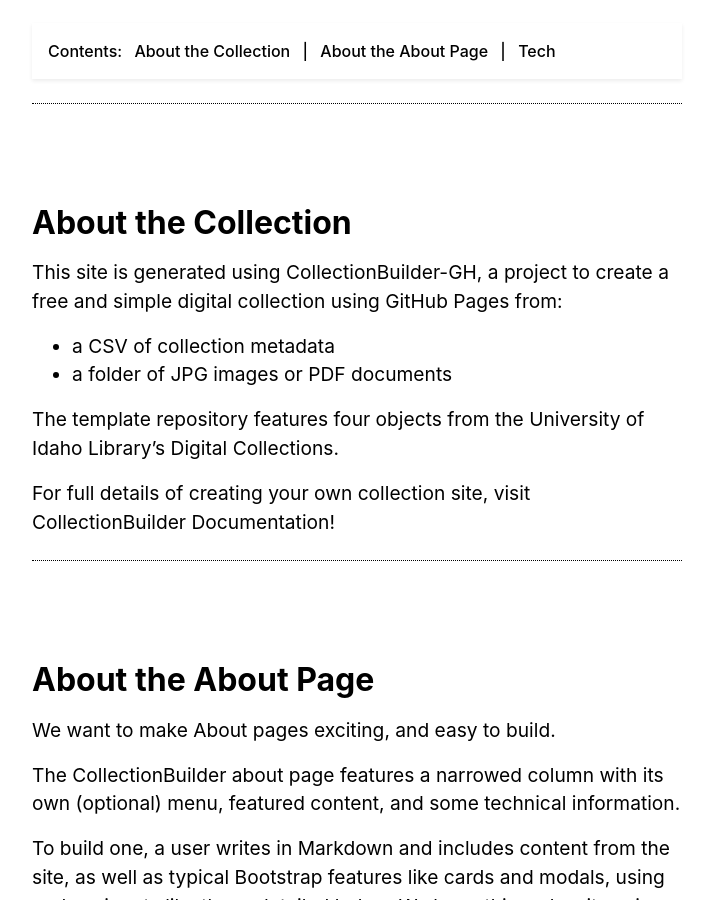
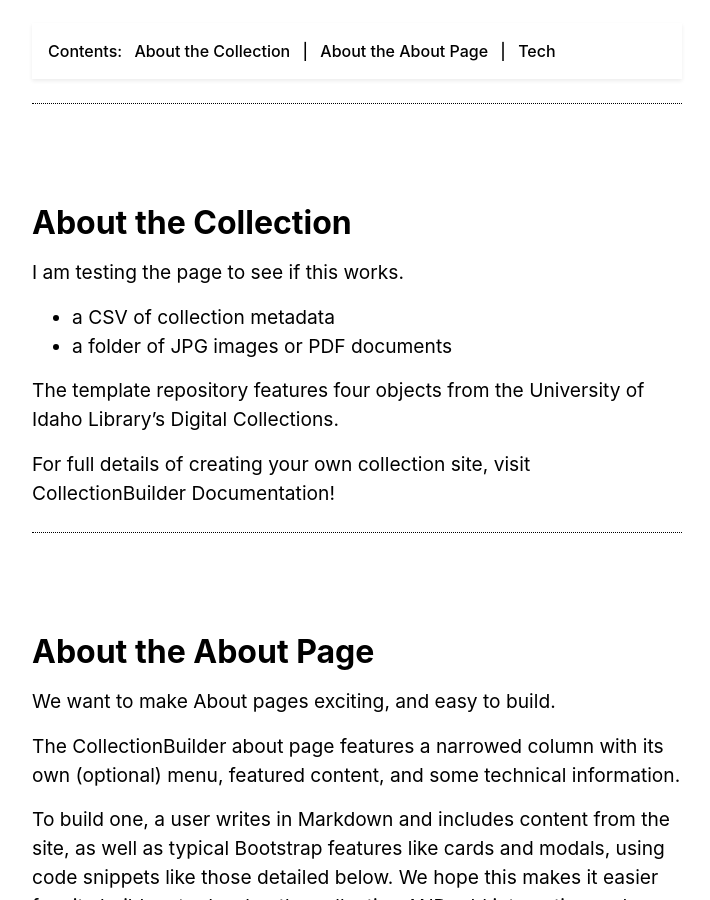
Before and after one commit to HRKerner/Collection-Builder, a Jekyll site: the page built from pages/about.md, in a window 1280 px wide and 900 px high, scrolled down 458 px. Shown: the whole window, without its empty margins (283-993 px from the left). Built offline with Jekyll 4.4.1, drawn with Linux system fonts in a browser that asks for light colours.

Commit message:
update about

```diff
--- a/pages/about.md
+++ b/pages/about.md
@@ -14,7 +14,7 @@ credits: true
 
 ## About the Collection
 
-This site is generated using [CollectionBuilder-GH](https://collectionbuilding.github.io/gh/), a project to create a free and simple digital collection using [GitHub Pages](https://pages.github.com/) from:
+I am testing the page to see if this works.
 
 - a CSV of collection metadata
 - a folder of JPG images or PDF documents
```
